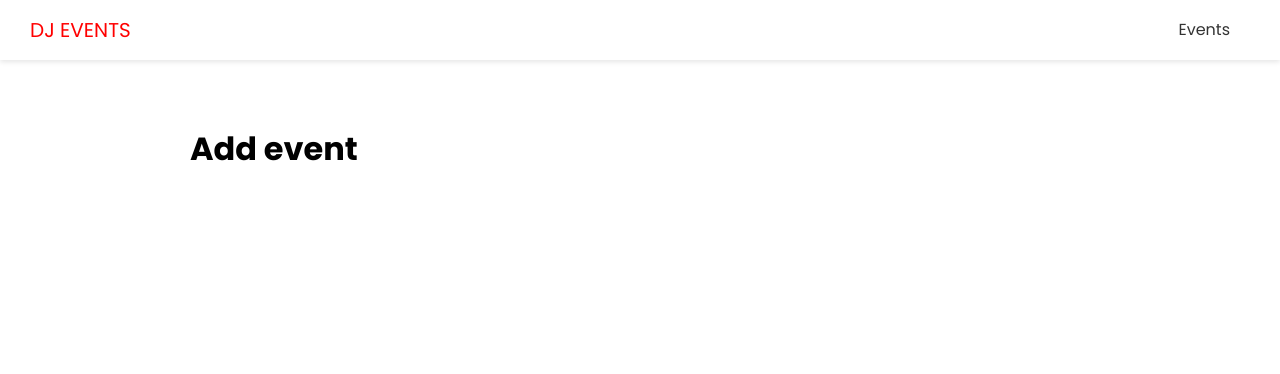
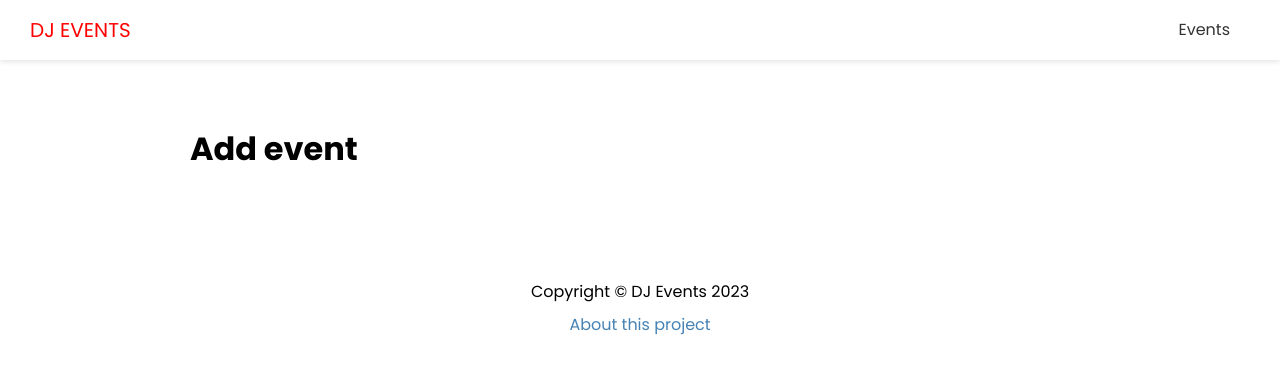
Before and after one commit to GeorgeUsynin/dj-events-frontend, a Next.js app: page /events/add in a window 1280 px wide. Shown: the top 374 px of the page. Built offline with nearby package versions, Linux system fonts and the light colour scheme.

Commit message:
refactor: add Footer

```diff
--- /dev/null
+++ b/pages/components/Footer.tsx
@@ -0,0 +1,14 @@
+import Link from 'next/link';
+import { routes } from '../constants/routes';
+import styles from '../../styles/Footer.module.css';
+
+export default function Footer() {
+    return (
+        <footer className={styles.footer}>
+            <p>Copyright &copy; DJ Events 2023</p>
+            <p>
+                <Link href={routes.about}>About this project</Link>
+            </p>
+        </footer>
+    );
+}
--- a/pages/components/Layout.tsx
+++ b/pages/components/Layout.tsx
@@ -1,6 +1,7 @@
 import Head from 'next/head';
 import { ReactNode } from 'react';
 import Hedader from './Hedader';
+import Footer from './Footer';
 import styles from '../../styles/Layout.module.css';
 
 type TLayout = {
@@ -20,6 +21,7 @@
             </Head>
             <Hedader />
             <div className={styles.container}>{children}</div>
+            <Footer />
         </div>
     );
 }
--- /dev/null
+++ b/styles/Footer.module.css
@@ -0,0 +1,8 @@
+.footer {
+    margin: 100px 0 40px;
+    text-align: center;
+  }
+
+  .footer p {
+    margin: 5px 0;
+  }
```
